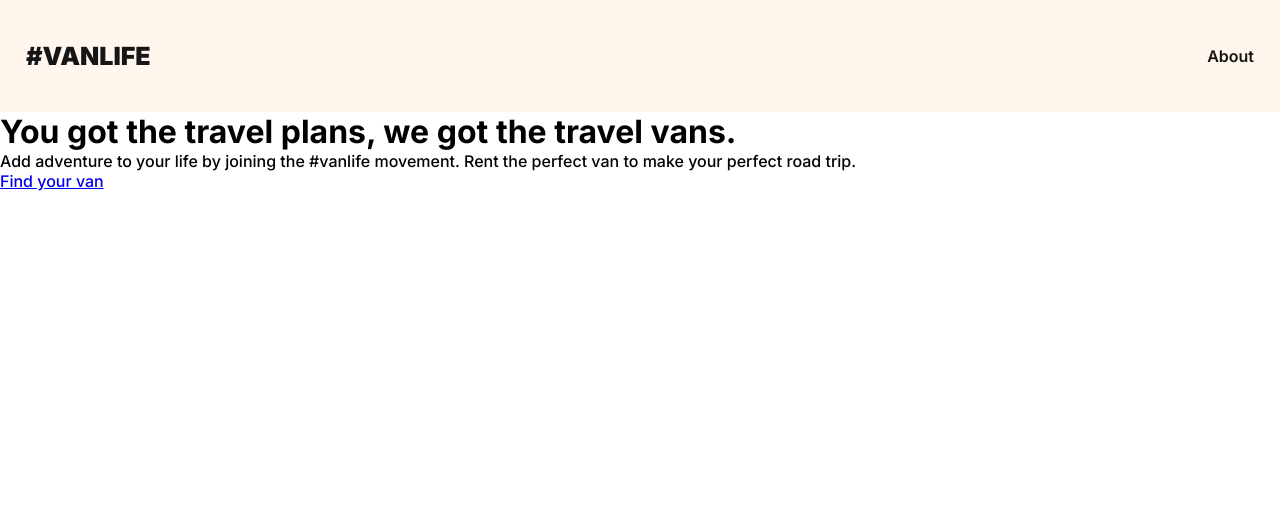
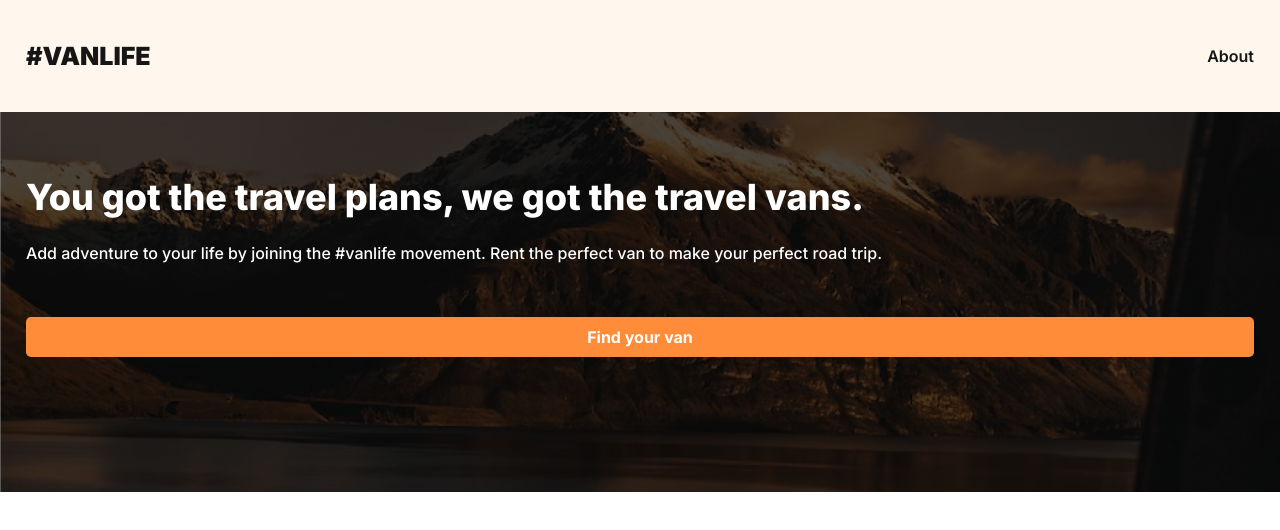
Before and after one commit to ameh-samson/VANLIFE-PROJECT, a React (Vite) app: page / in a window 1280 px wide. Shown: the top 530 px of the page. Built offline with nearby package versions, Linux system fonts and the light colour scheme.

Commit message:
Home page styles added

```diff
--- a/src/index.css
+++ b/src/index.css
@@ -39,4 +39,43 @@ header a {
   text-decoration: none;
   color: #161616;
   font-weight: 600;
+  font-size: 16px;
 }
+
+/* Home page */
+
+.home-section {
+  background: linear-gradient(0deg, rgba(0, 0, 0, 0.46), rgba(0, 0, 0, 0.46)),
+    url("./assets/images/home-page.png");
+  background-position: center;
+  background-size: cover;
+  background-repeat: no-repeat;
+  min-height: 380px;
+  padding: 65px 26px;
+  color: #ffffff;
+}
+
+.home-section h1 {
+  font-size: 36px;
+  font-weight: 800;
+  line-height: 1.16;
+}
+
+.home-section p {
+  margin-top: 22px;
+  line-height: 1.5;
+  font-weight: 500;
+}
+
+.home-section a {
+  display: inline-block;
+  margin-top: 52px;
+  text-decoration: none;
+  background: #ff8c38;
+  color: #ffffff;
+  text-align: center;
+  font-weight: 700;
+  padding-block: 10px;
+  width: 100%;
+  border-radius: 5px;
+}
--- a/src/pages/Home.jsx
+++ b/src/pages/Home.jsx
@@ -2,13 +2,13 @@ import { Link } from "react-router-dom";
 
 export default function Home() {
   return (
-    <div>
+    <section className="home-section">
       <h1>You got the travel plans, we got the travel vans.</h1>
       <p>
         Add adventure to your life by joining the #vanlife movement. Rent the
         perfect van to make your perfect road trip.
       </p>
       <Link to="vans">Find your van</Link>
-    </div>
+    </section>
   );
 }
```
Also changed, not shown: src/assets/images/home-page.png (added).
